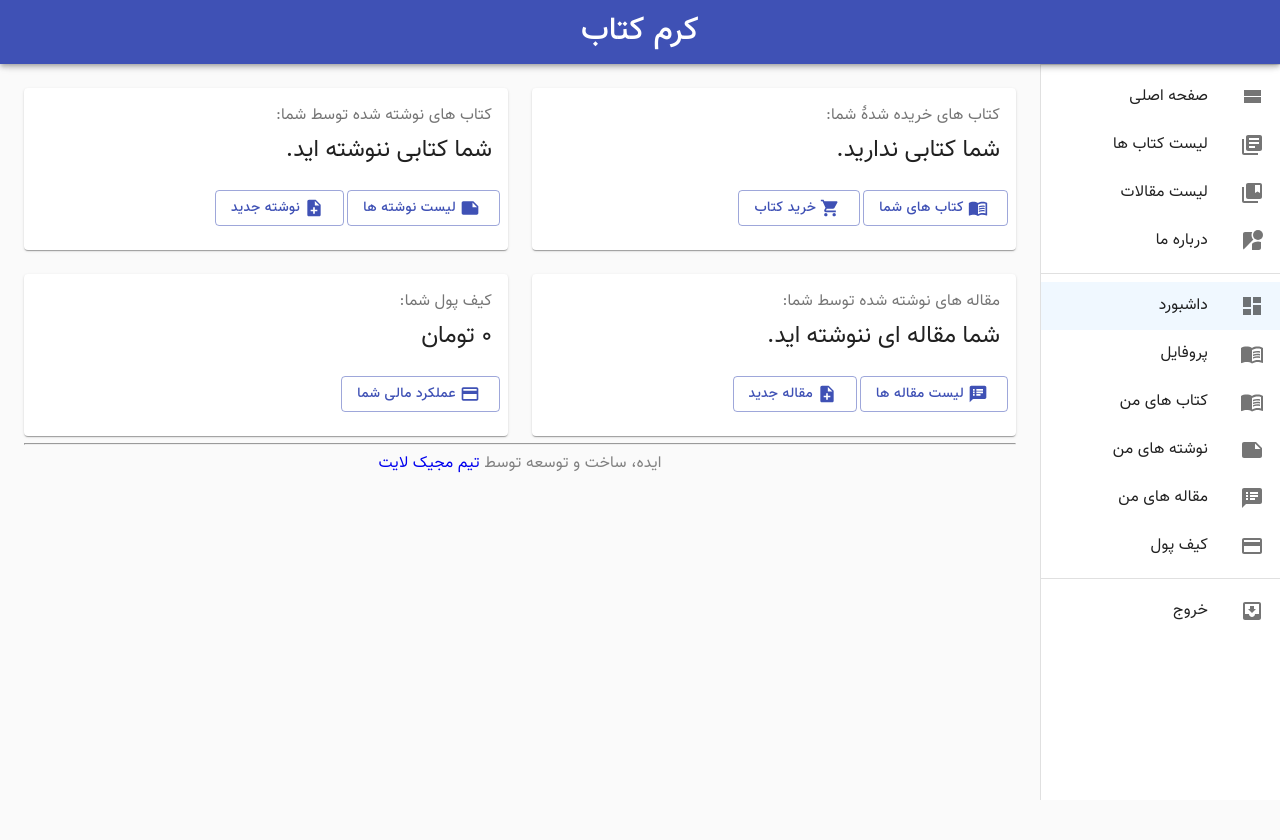
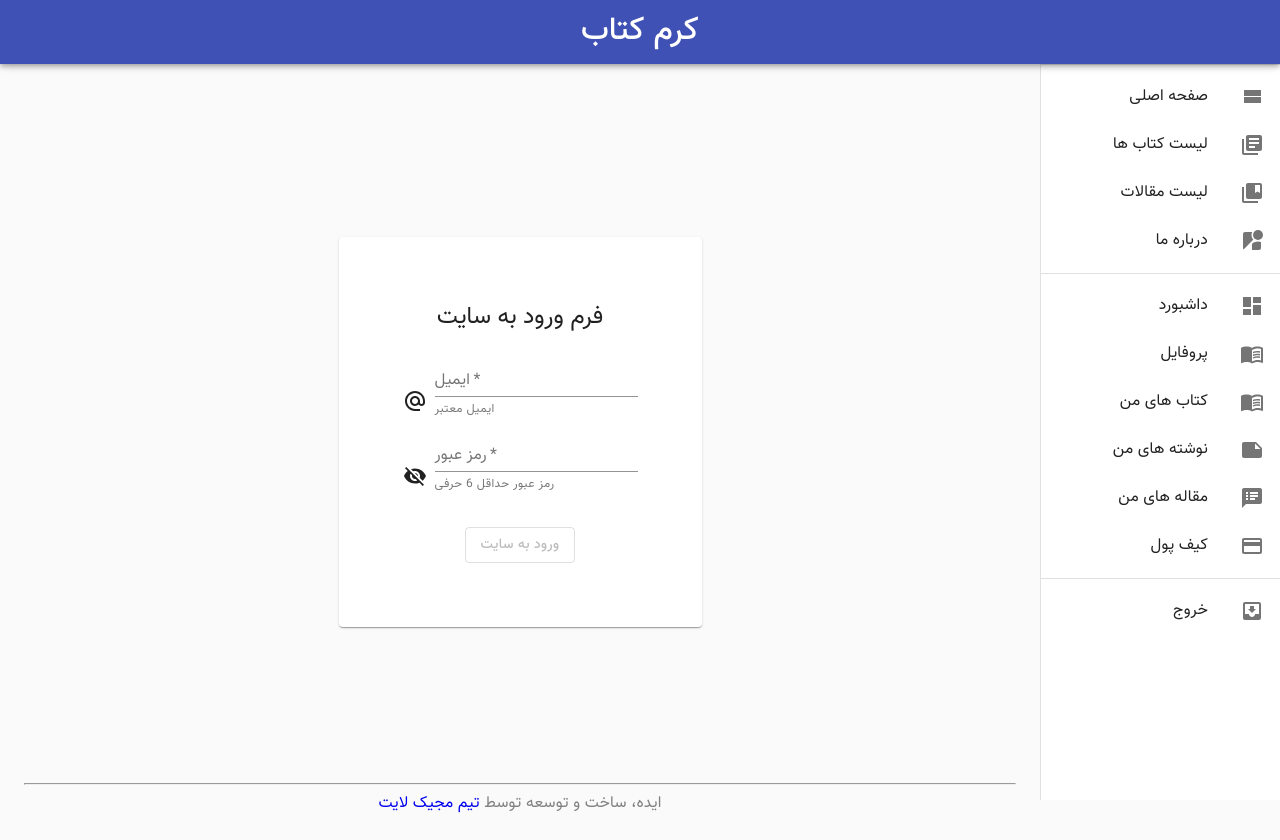
Before and after one commit to mohsen12999/bookworm, a React (Create React App) app: page /login in a window 1280 px wide. Before the commit this address led to /dashboard. Before the commit the page ends 800 px from the top, so only its background shows below. Built offline with nearby package versions, Linux system fonts and the light colour scheme.

Commit message:
use push instead of redirect

```diff
--- a/src/pages/auth/Login.tsx
+++ b/src/pages/auth/Login.tsx
@@ -7,7 +7,7 @@ import Grid from "@material-ui/core/Grid";
 import VisibilityOff from "@material-ui/icons/VisibilityOff";
 import Button from "@material-ui/core/Button";
 import AlternateEmailIcon from "@material-ui/icons/AlternateEmail";
-import { Redirect } from "react-router-dom";
+import { push } from "connected-react-router";
 
 import { CheckEmail } from "../../functions/email";
 import { IAdminState } from "../../types/adminType";
@@ -15,12 +15,14 @@ import { IAppState } from "../../types/appType";
 import { tryToLogin } from "../../actions/AuthAction";
 
 import "./Login.css";
+import { AdminPages } from "../../constants/pages";
 
 interface ILoginProps {
   loggedIn: boolean;
   loading: boolean;
 
-  tryToLogin(email?: string, password?: string): void;
+  tryToLogin(email?: string, password?: string): boolean;
+  changePage: Function;
 }
 
 const Login = (props: ILoginProps) => {
@@ -32,9 +34,10 @@ const Login = (props: ILoginProps) => {
     setInvalidForm(!email || !password || !CheckEmail(email));
   }, [email, password]);
 
-  return props.loggedIn ? (
-    <Redirect to={"/dashboard"} />
-  ) : (
+  return (
+    // props.loggedIn ? (
+    //   <Redirect to={"/dashboard"} />
+    // ) : (
     <form
       className="login-page"
       onSubmit={(e) => {
@@ -43,7 +46,10 @@ const Login = (props: ILoginProps) => {
           return;
         }
 
-        props.tryToLogin(email, password);
+        var result = props.tryToLogin(email, password);
+        if (result) {
+          props.changePage("/" + AdminPages.DASHBOARD);
+        }
       }}
     >
       <Paper className="login-paper">
@@ -113,6 +119,7 @@ const mapStateToProps = (State: { admin: IAdminState; app: IAppState }) => ({
 
 const mapDispatchToProps = {
   tryToLogin,
+  changePage: (url: string) => push(url),
 };
 
 export default connect(mapStateToProps, mapDispatchToProps)(Login);
```
